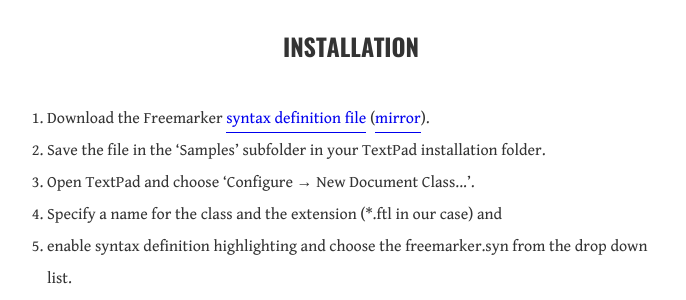
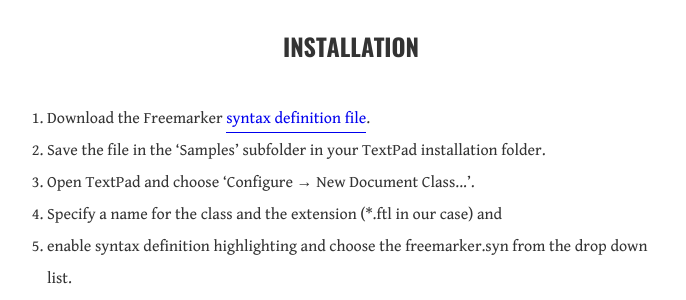
Before and after one commit to cimm/suffix, a Jekyll site: the page built from _posts/2008-01-03-freemarker-syntax-textpad.html, in a window 1280 px wide. Shown: the part 546-846 px from the top of the page, without its empty margins (289-975 px from the left). Built offline with Jekyll 4.4.1, drawn with Linux system fonts in a browser that asks for light colours.

Commit message:
Remove broken URL in TextPad post

```diff
--- a/_posts/2008-01-03-freemarker-syntax-textpad.html
+++ b/_posts/2008-01-03-freemarker-syntax-textpad.html
@@ -6,14 +6,14 @@
 ---
 
 <div class="narrow-col">
-  <p>At work we use <a href="http://www.textpad.com/" title="A text editor for Windows" class="ext">TextPad</a> as a general purpose text editor for Windows. It's not even close to <a href="http://macromates.com/" title="The missing editor for Mac OS X" class="ext">TextMate</a> on Mac OS X but it's a welcome help in the Notepad world.</p>
+  <p>At work we use <a href="http://www.textpad.com/" title="A text editor for Windows">TextPad</a> as a general purpose text editor for Windows. It's not even close to <a href="http://macromates.com/" title="The missing editor for Mac OS X">TextMate</a> on Mac OS X but it's a welcome help in the Notepad world.</p>
 
-  <p>TextPad uses syntax definition files for syntax highlighting. As I'm writing lots of <a href="http://freemarker.org/" title="A Java templating engine library" class="ext">Freemarker</a> template files for the moment I could use some color coding to make my life easier. Feel free to download the syntax file if you need some color in your Freemarker templates.</p>
+  <p>TextPad uses syntax definition files for syntax highlighting. As I'm writing lots of <a href="http://freemarker.org/" title="A Java templating engine library">Freemarker</a> template files for the moment I could use some color coding to make my life easier. Feel free to download the syntax file if you need some color in your Freemarker templates.</p>
 
   <h2>Installation</h2>
 
   <ol>
-    <li>Download the Freemarker <a href="http://gist.github.com/279096" title="A Freemarker syntax definition file for TextPad">syntax definition file</a> (<a href="http://www.textpad.com/add-ons/files/syntax/freemarker.zip" title="Mirror on the official TextPad website" class="ext">mirror</a>).</li>
+    <li>Download the Freemarker <a href="http://gist.github.com/279096" title="A Freemarker syntax definition file for TextPad">syntax definition file</a>.</li>
     <li>Save the file in the &lsquo;Samples&rsquo; subfolder in your TextPad installation folder.</li>
     <li>Open TextPad and choose &lsquo;Configure &rarr; New Document Class...&rsquo;.</li>
     <li>Specify a name for the class and the extension (*.ftl in our case) and</li>
```
